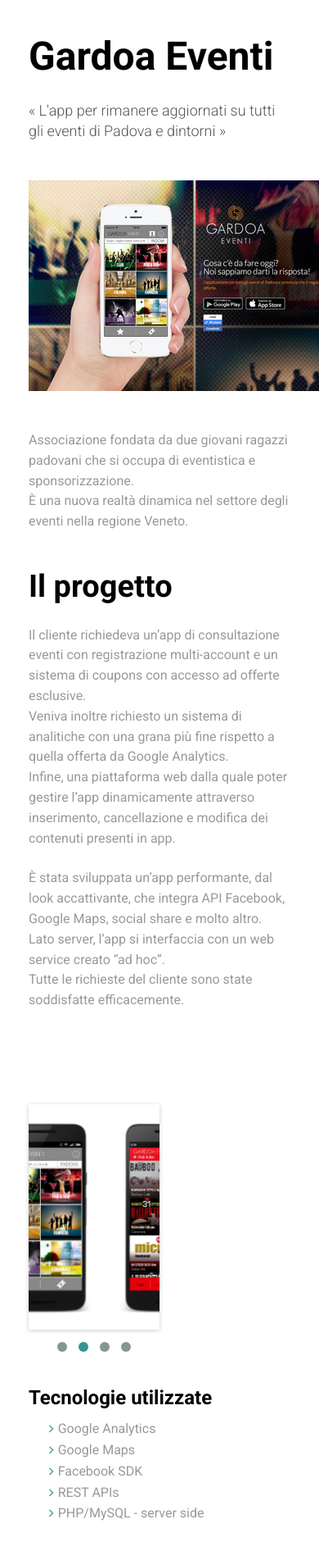
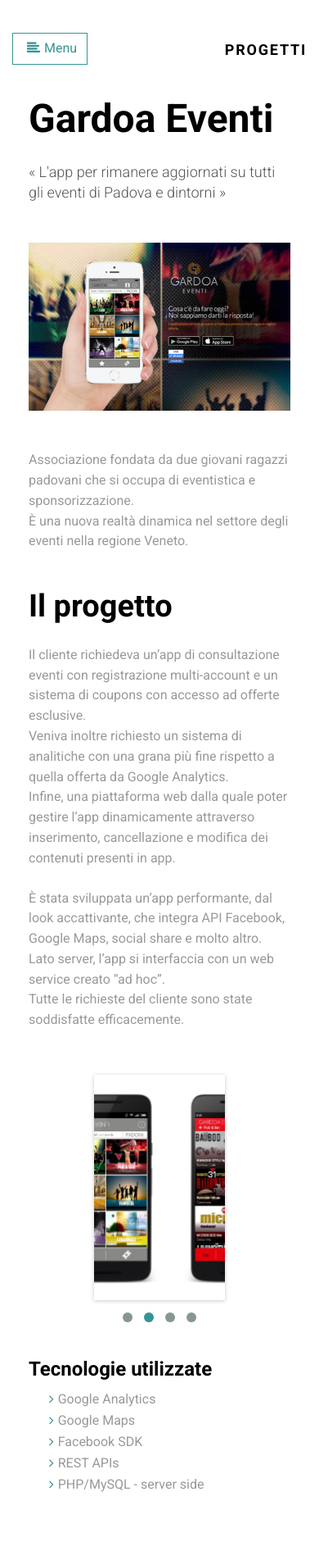
Before and after one commit to grazianogrespan/grazianogrespan.github.io, a plain HTML site: page html/projects/gardoaeventi.html in a window 390 px wide. Shown: the whole page at 82% size. Drawn offline with nearby package versions, Linux system fonts and the light colour scheme.

Commit message:
site update

```diff
--- a/css/style.sea.css
+++ b/css/style.sea.css
@@ -692,10 +692,21 @@ MAIN PORTFOLIO SLIDER
 =====================
 
 */
+
 #main-slider {
   margin-top:70px;
   opacity: 0;
 }
+
+@media(max-width: 991px) {
+  #main-slider {
+    margin-top:10px;
+    margin-left: auto;
+    margin-right: auto;
+    opacity: 0;
+  }
+}
+
 #main-slider ul li div {
   width: 100%;
 }
--- a/html/projects/gardoaeventi.html
+++ b/html/projects/gardoaeventi.html
@@ -59,13 +59,17 @@
           <!--   *** SIDEBAR END ***  -->
           <!--   *** DETAIL ***-->
           <div class="col-xs-12 col-sm-8 col-md-9 content-column white-background">
+            <div class="small-navbar visible-xs">
+              <button type="button" data-toggle="offcanvas" class="btn btn-ghost pull-left"><i class="fa fa-align-left"></i>Menu</button>
+              <h1 class="small-navbar-heading"><a href="../../index.html">Progetti</a></h1>
+            </div>
             <div class="row">
               <div class="col-lg-8">
                 <div class="content-column-content">
                   <h1>Gardoa Eventi</h1>
                   <p class="lead">« L'app per rimanere aggiornati su tutti gli eventi di Padova e dintorni »</p>
                   <div id="second-slider">
-                    <div class="item"><img alt="" src="../../img/portfolio/gardoaeventi/5.png"></div>
+                    <div class="item"><img alt="" src="../../img/portfolio/gardoaeventi/5.png" class="img-responsive"></div>
                   </div>
                   <!-- /#main-slider-->
                   <p>Associazione fondata da due giovani ragazzi padovani che si occupa di eventistica e sponsorizzazione.
```
Also changed, not shown: html/about.html (+4 -0 lines), html/contacts.html (+4 -0 lines), html/projects/liferayforums.html (+5 -1 lines), html/projects/tds.html (+5 -1 lines), html/projects/unitsizeconverter.html (+4 -0 lines), index.html (+4 -0 lines).
